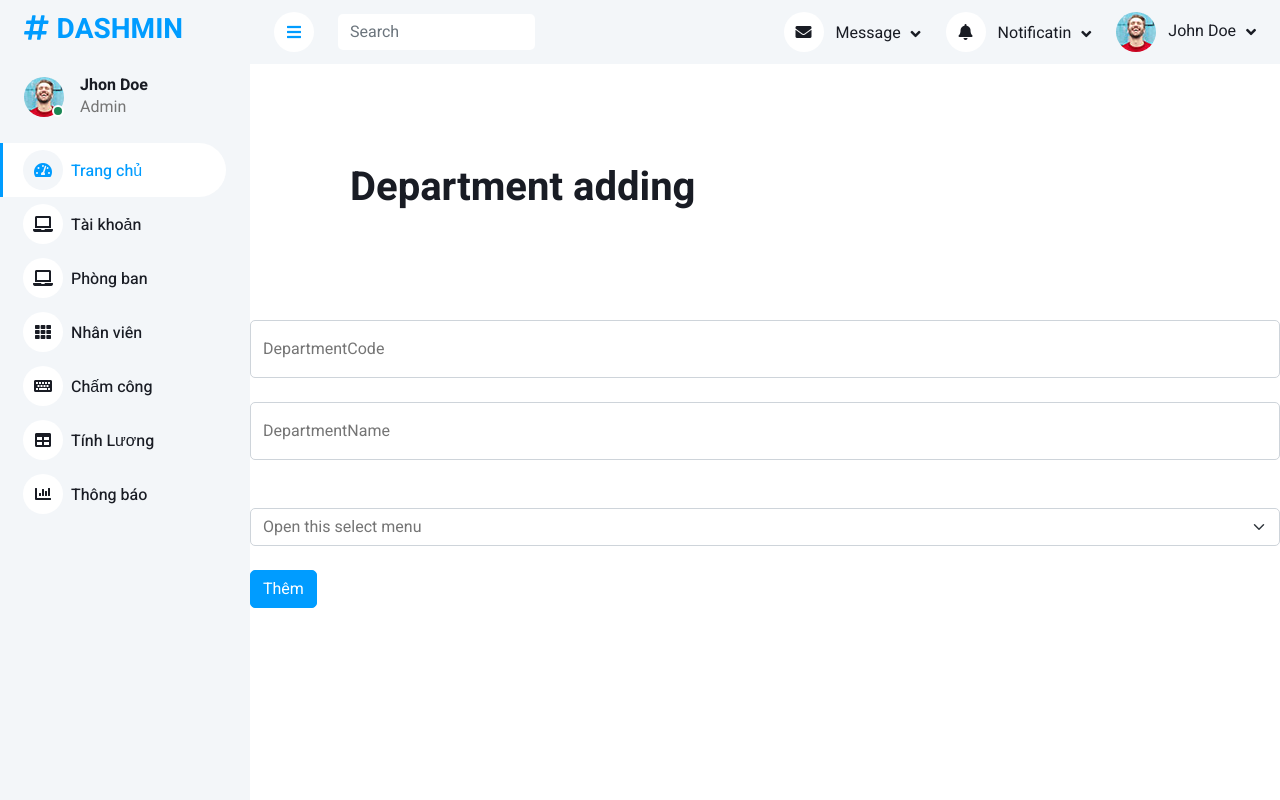
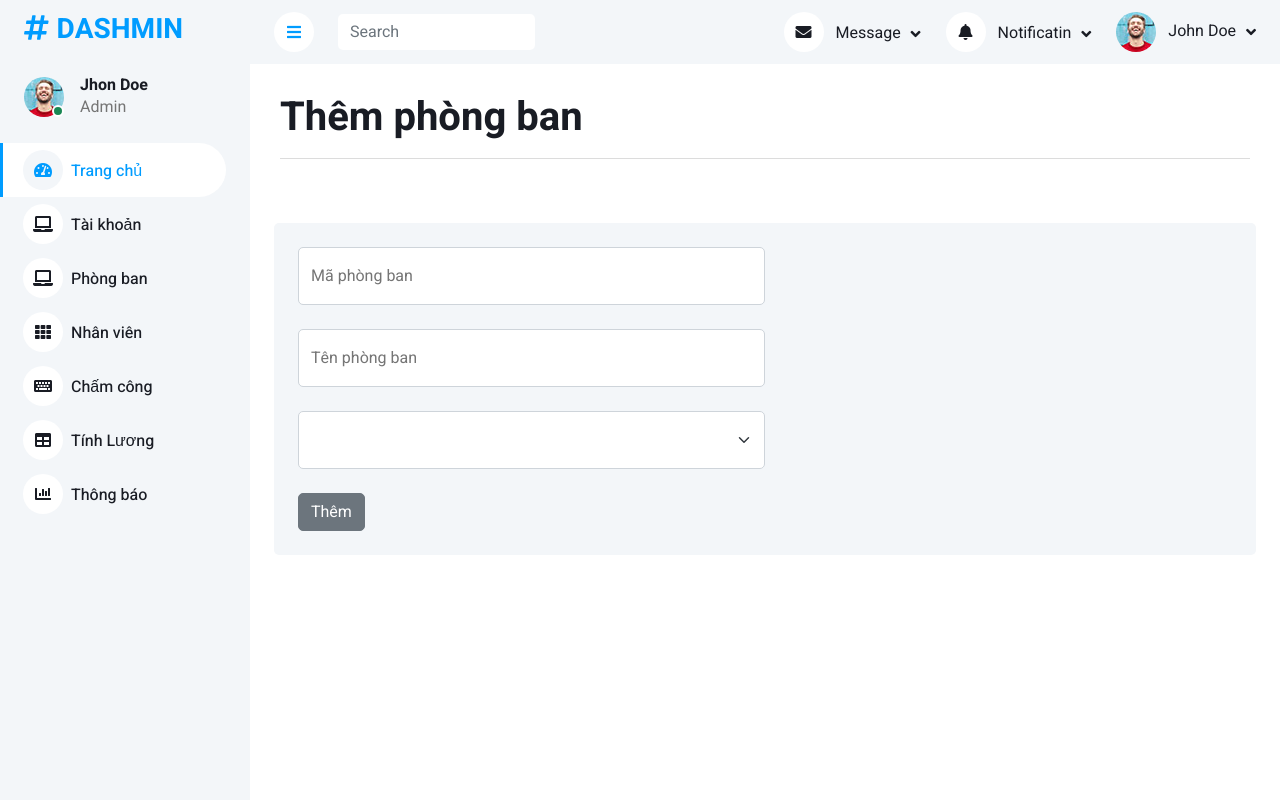
Before and after one commit to tannv3201/HR_Management, a PHP site: page /HR_Management/Admin/Department/add.php in a window 1280 px wide. Run offline with PHP 8.4, Linux system fonts and the light colour scheme; data comes from the database, SQL or seed files in the repository; some libraries are stand-ins or nearby versions.

Commit message:
department

```diff
--- a/Admin/Department/add.php
+++ b/Admin/Department/add.php
@@ -3,60 +3,53 @@
 include('../../header.php');
 ?>
 
-
+<div class="title" style="padding-top: 30px;padding-left: 30px;padding-right: 30px;">
+    <h1>
+        Thêm phòng ban
+    </h1>
+    <hr>
+    <br>
+</div>
+<div class="container-fluid pt-4 px-4">
+    <div class="col-12">
+        <div class="bg-light rounded h-100 p-4">
             <form action="" method="post">
-        <h1 class="container" style="padding: 100px; margin-right: 10px;">Department adding</h1>
-        <div class="form-floating">
-            <input required name="code" type="text" class="form-control" id="floatingInput" placeholder="name@example.com">
-            <label for="floatingInput">DepartmentCode </label>
+                <div class="form-floating" style="width: 50%;">
+                    <input required name="code" type="code" class="form-control" id="floatingInput" placeholder="name@example.com">
+                    <label for="floatingInput">Mã phòng ban</label>
                 </div>
                 <br>
-        <div class="form-floating ">
-            <input required name="name" type="text" class="form-control" id="floatingInput" placeholder="name@example.com">
-            <label for="floatingInput">DepartmentName</label>
+                <div class="form-floating " style="width: 50%;">
+                    <input required name="name" type="name" class="form-control" id="floatingInput" placeholder="name@example.com">
+                    <label for="floatingInput">Tên phòng ban</label>
                 </div>
                 <br>
+                <div class="form-floating " style="width: 50%;">
+                <select name="status" class="form-select" aria-label="Default select example" require>
+                    <option></option>
+                    <option value="1">Hiệu lực</option>
+                    <option value="2">Không hiệu lực</option>
+                </select>
+                </div>
+
                 <br>
+                <button name="submit" type="submit" class="btn btn-secondary">Thêm</button>
+            </form>
+        </div>
+    </div>
+</div>
 
 
-        <select name="status" class="form-select" aria-label="Default select example">
-            <option value="1" selected>Open this select menu</option>
-            <?php
-            $sql = "select distinct DepartmentStatus from tb_department";
-            $qr = mysqli_query($conn, $sql);
-            while ($row = mysqli_fetch_assoc($qr)) {
-            ?>
-                <option value="<?= $row['DepartmentStatus'] ?>">
-                    <?php
-                    if ($row['DepartmentStatus'] == 1) {
-                        echo "active";
-                    } else {
-                        echo "disable";
-                    }
-
-                    ?></option>
-            <?php
-            }
-            ?>
-
-        </select>
-        <br>
-        <button name="submit" type="" class="btn btn-primary">Thêm</button>
-    </form>
-
-</body>
-
-</html>
 <?php
 if (isset($_POST['submit'])) {
     $name = $_POST['name'];
     $code = $_POST['code'];
     $status = $_POST['status'];
-    $sql_add = "INSERT INTO `tb_department`(`Id`, `DepartmentCode`, `DepartmentName`, `DepartmentStatus`, `CreateTime`)
-     VALUES ('','$code','$name','$status','now()'";
+    $sql_add = "INSERT INTO `tb_department`(`DepartmentCode`, `DepartmentName`, `DepartmentStatus`, `CreateTime`)
+     VALUES ('$code','$name','$status','now()'";
     $qr_add = mysqli_query($conn, $sql_add);
     if ($qr_add) {
-        header("Location: http://localhost/HR_Management/admin/Department/index.php ");
+        header("Location:index.php");
     }
 }
 
```
Also changed, not shown: Admin/Attendance/index.php (+9 -4 lines), Admin/Department/index.php (+30 -17 lines). Lines whose indentation alone changed are shown as unchanged.
